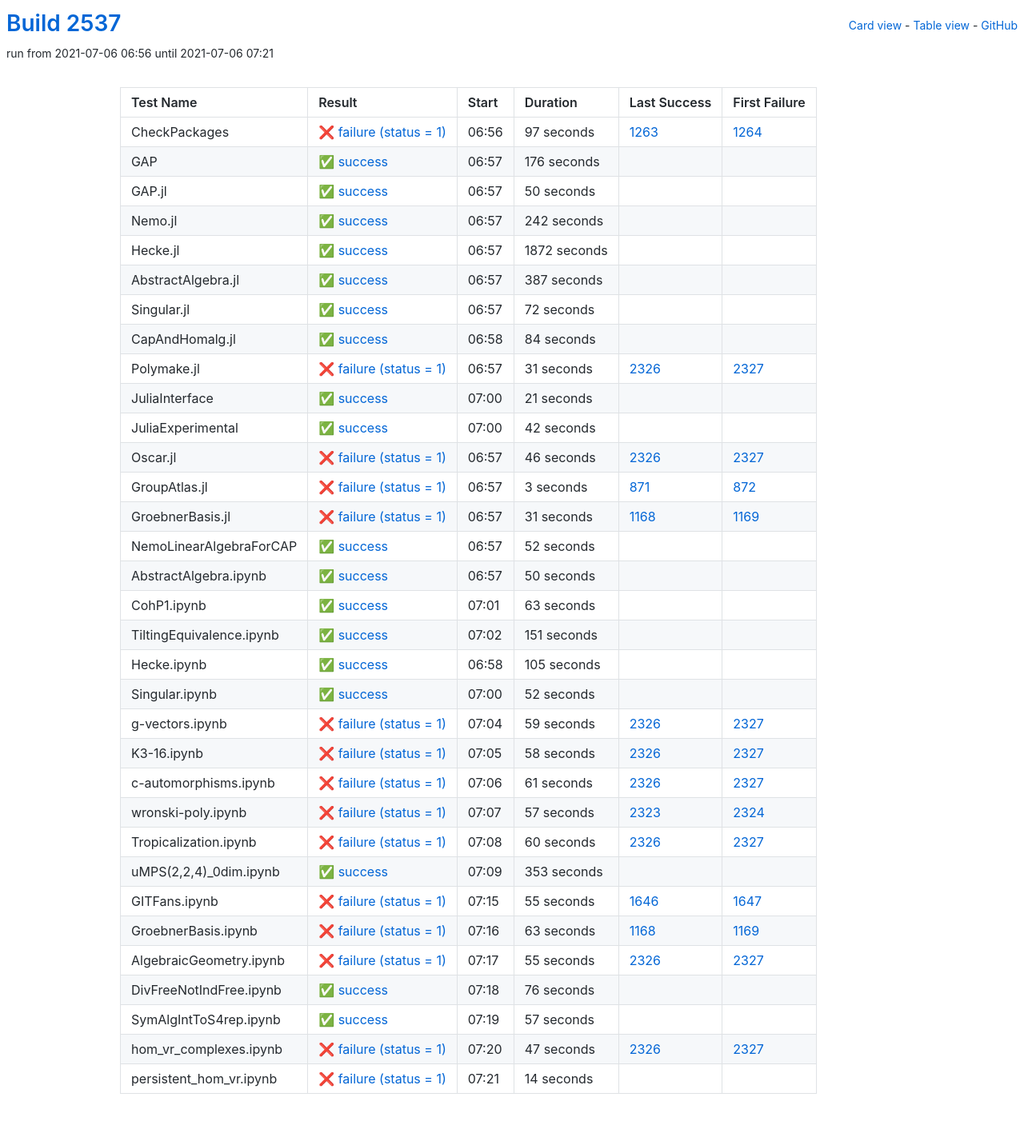
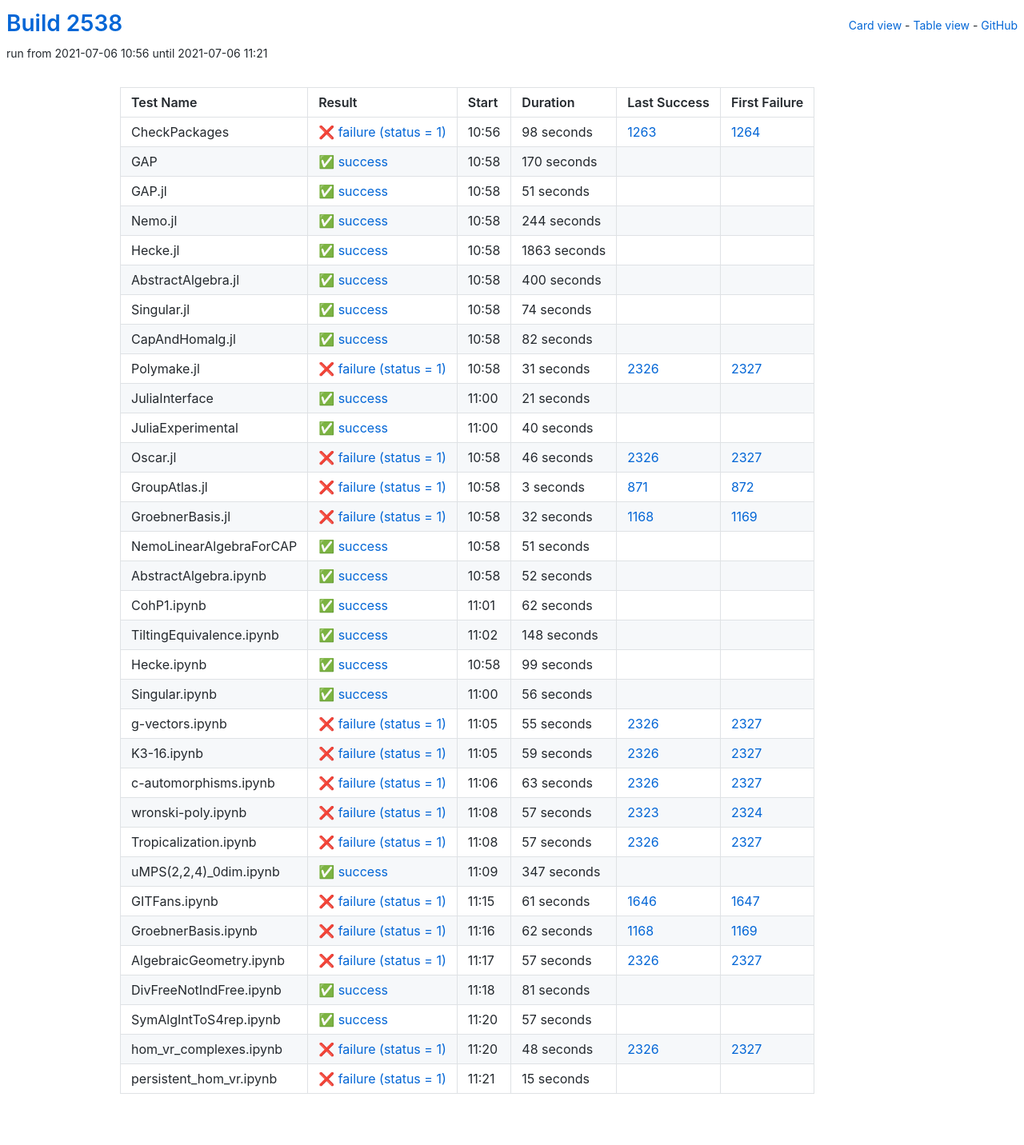
Before and after one commit to oscar-system/oscar-ci-status-stable, a Jekyll site: the page built from table.html, in a window 1280 px wide. Shown: the whole page at 80% size. Built offline with Jekyll 4.4.1, drawn with Linux system fonts in a browser that asks for light colours.

Commit message:
Build #2538

```diff
--- a/_data/ci.yml
+++ b/_data/ci.yml
@@ -1,6 +1,6 @@
 ---
-build: 2537
-build_url: https://oscarci.mathematik.uni-kl.de/job/oscar-stable/2537/
+build: 2538
+build_url: https://oscarci.mathematik.uni-kl.de/job/oscar-stable/2538/
 job: oscar-stable
 organization: oscar-system
 repo: oscar-ci-status-stable
@@ -8,104 +8,104 @@ repourl: https://github.com/oscar-system/oscar-ci-status-stable
 tests:
 - name: CheckPackages
   id: checkpackages
-  log: https://oscarci.mathematik.uni-kl.de/job/oscar-stable/2537/artifact/logs/build-2537/CheckPackages.log
-  start: 2021-07-06 06:56
+  log: https://oscarci.mathematik.uni-kl.de/job/oscar-stable/2538/artifact/logs/build-2538/CheckPackages.log
+  start: 2021-07-06 10:56
   success: false
   exitcode: 1
   status: failure
-  duration: 97
+  duration: 98
   last_success: 1263
   last_success_url: https://oscarci.mathematik.uni-kl.de/job/oscar-stable/1263/
   first_failure: 1264
   first_failure_url: https://oscarci.mathematik.uni-kl.de/job/oscar-stable/1264/
 - name: GAP
   id: gap
-  log: https://oscarci.mathematik.uni-kl.de/job/oscar-stable/2537/artifact/logs/build-2537/GAP.log
-  start: 2021-07-06 06:57
+  log: https://oscarci.mathematik.uni-kl.de/job/oscar-stable/2538/artifact/logs/build-2538/GAP.log
+  start: 2021-07-06 10:58
   success: true
   exitcode: 0
   status: success
-  duration: 176
+  duration: 170
   last_success: false
   last_success_url:
   first_failure: false
   first_failure_url:
 - name: GAP.jl
   id: gap-jl
-  log: https://oscarci.mathematik.uni-kl.de/job/oscar-stable/2537/artifact/logs/build-2537/GAP.jl.log
-  start: 2021-07-06 06:57
+  log: https://oscarci.mathematik.uni-kl.de/job/oscar-stable/2538/artifact/logs/build-2538/GAP.jl.log
+  start: 2021-07-06 10:58
   success: true
   exitcode: 0
   status: success
-  duration: 50
+  duration: 51
   last_success: false
   last_success_url:
   first_failure: false
   first_failure_url:
 - name: Nemo.jl
   id: nemo-jl
-  log: https://oscarci.mathematik.uni-kl.de/job/oscar-stable/2537/artifact/logs/build-2537/Nemo.jl.log
-  start: 2021-07-06 06:57
+  log: https://oscarci.mathematik.uni-kl.de/job/oscar-stable/2538/artifact/logs/build-2538/Nemo.jl.log
+  start: 2021-07-06 10:58
   success: true
   exitcode: 0
   status: success
-  duration: 242
+  duration: 244
   last_success: false
   last_success_url:
   first_failure: false
   first_failure_url:
 - name: Hecke.jl
   id: hecke-jl
-  log: https://oscarci.mathematik.uni-kl.de/job/oscar-stable/2537/artifact/logs/build-2537/Hecke.jl.log
-  start: 2021-07-06 06:57
+  log: https://oscarci.mathematik.uni-kl.de/job/oscar-stable/2538/artifact/logs/build-2538/Hecke.jl.log
+  start: 2021-07-06 10:58
   success: true
   exitcode: 0
   status: success
-  duration: 1872
+  duration: 1863
   last_success: false
   last_success_url:
   first_failure: false
   first_failure_url:
 - name: AbstractAlgebra.jl
   id: abstractalgebra-jl
-  log: https://oscarci.mathematik.uni-kl.de/job/oscar-stable/2537/artifact/logs/build-2537/AbstractAlgebra.jl.log
-  start: 2021-07-06 06:57
+  log: https://oscarci.mathematik.uni-kl.de/job/oscar-stable/2538/artifact/logs/build-2538/AbstractAlgebra.jl.log
+  start: 2021-07-06 10:58
   success: true
   exitcode: 0
   status: success
-  duration: 387
+  duration: 400
   last_success: false
   last_success_url:
   first_failure: false
   first_failure_url:
 - name: Singular.jl
   id: singular-jl
-  log: https://oscarci.mathematik.uni-kl.de/job/oscar-stable/2537/artifact/logs/build-2537/Singular.jl.log
-  start: 2021-07-06 06:57
+  log: https://oscarci.mathematik.uni-kl.de/job/oscar-stable/2538/artifact/logs/build-2538/Singular.jl.log
+  start: 2021-07-06 10:58
   success: true
   exitcode: 0
   status: success
-  duration: 72
+  duration: 74
   last_success: false
   last_success_url:
   first_failure: false
   first_failure_url:
 - name: CapAndHomalg.jl
   id: capandhomalg-jl
-  log: https://oscarci.mathematik.uni-kl.de/job/oscar-stable/2537/artifact/logs/build-2537/CapAndHomalg.jl.log
-  start: 2021-07-06 06:58
+  log: https://oscarci.mathematik.uni-kl.de/job/oscar-stable/2538/artifact/logs/build-2538/CapAndHomalg.jl.log
+  start: 2021-07-06 10:58
   success: true
   exitcode: 0
   status: success
-  duration: 84
+  duration: 82
   last_success: false
   last_success_url:
   first_failure: false
   first_failure_url:
 - name: Polymake.jl
   id: polymake-jl
-  log: https://oscarci.mathematik.uni-kl.de/job/oscar-stable/2537/artifact/logs/build-2537/Polymake.jl.log
-  start: 2021-07-06 06:57
+  log: https://oscarci.mathematik.uni-kl.de/job/oscar-stable/2538/artifact/logs/build-2538/Polymake.jl.log
+  start: 2021-07-06 10:58
   success: false
   exitcode: 1
   status: failure
@@ -116,8 +116,8 @@ tests:
   first_failure_url: https://oscarci.mathematik.uni-kl.de/job/oscar-stable/2327/
 - name: JuliaInterface
   id: juliainterface
-  log: https://oscarci.mathematik.uni-kl.de/job/oscar-stable/2537/artifact/logs/build-2537/JuliaInterface.log
-  start: 2021-07-06 07:00
+  log: https://oscarci.mathematik.uni-kl.de/job/oscar-stable/2538/artifact/logs/build-2538/JuliaInterface.log
+  start: 2021-07-06 11:00
   success: true
   exitcode: 0
   status: success
@@ -128,20 +128,20 @@ tests:
   first_failure_url:
 - name: JuliaExperimental
   id: juliaexperimental
-  log: https://oscarci.mathematik.uni-kl.de/job/oscar-stable/2537/artifact/logs/build-2537/JuliaExperimental.log
-  start: 2021-07-06 07:00
+  log: https://oscarci.mathematik.uni-kl.de/job/oscar-stable/2538/artifact/logs/build-2538/JuliaExperimental.log
+  start: 2021-07-06 11:00
   success: true
   exitcode: 0
   status: success
-  duration: 42
+  duration: 40
   last_success: false
   last_success_url:
   first_failure: false
   first_failure_url:
 - name: Oscar.jl
   id: oscar-jl
-  log: https://oscarci.mathematik.uni-kl.de/job/oscar-stable/2537/artifact/logs/build-2537/Oscar.jl.log
-  start: 2021-07-06 06:57
+  log: https://oscarci.mathematik.uni-kl.de/job/oscar-stable/2538/artifact/logs/build-2538/Oscar.jl.log
+  start: 2021-07-06 10:58
   success: false
   exitcode: 1
   status: failure
@@ -152,8 +152,8 @@ tests:
   first_failure_url: https://oscarci.mathematik.uni-kl.de/job/oscar-stable/2327/
 - name: GroupAtlas.jl
   id: groupatlas-jl
-  log: https://oscarci.mathematik.uni-kl.de/job/oscar-stable/2537/artifact/logs/build-2537/GroupAtlas.jl.log
-  start: 2021-07-06 06:57
+  log: https://oscarci.mathematik.uni-kl.de/job/oscar-stable/2538/artifact/logs/build-2538/GroupAtlas.jl.log
+  start: 2021-07-06 10:58
   success: false
   exitcode: 1
   status: failure
@@ -164,20 +164,32 @@ tests:
   first_failure_url: https://oscarci.mathematik.uni-kl.de/job/oscar-stable/872/
 - name: GroebnerBasis.jl
   id: groebnerbasis-jl
-  log: https://oscarci.mathematik.uni-kl.de/job/oscar-stable/2537/artifact/logs/build-2537/GroebnerBasis.jl.log
-  start: 2021-07-06 06:57
+  log: https://oscarci.mathematik.uni-kl.de/job/oscar-stable/2538/artifact/logs/build-2538/GroebnerBasis.jl.log
+  start: 2021-07-06 10:58
   success: false
   exitcode: 1
   status: failure
-  duration: 31
+  duration: 32
   last_success: 1168
   last_success_url: https://oscarci.mathematik.uni-kl.de/job/oscar-stable/1168/
   first_failure: 1169
   first_failure_url: https://oscarci.mathematik.uni-kl.de/job/oscar-stable/1169/
 - name: NemoLinearAlgebraForCAP
   id: nemolinearalgebraforcap
-  log: https://oscarci.mathematik.uni-kl.de/job/oscar-stable/2537/artifact/logs/build-2537/NemoLinearAlgebraForCAP.log
-  start: 2021-07-06 06:57
+  log: https://oscarci.mathematik.uni-kl.de/job/oscar-stable/2538/artifact/logs/build-2538/NemoLinearAlgebraForCAP.log
+  start: 2021-07-06 10:58
+  success: true
+  exitcode: 0
+  status: success
+  duration: 51
+  last_success: false
+  last_success_url:
+  first_failure: false
+  first_failure_url:
+- name: AbstractAlgebra.ipynb
+  id: abstractalgebra-ipynb
+  log: https://oscarci.mathematik.uni-kl.de/job/oscar-stable/2538/artifact/logs/build-2538/AbstractAlgebra.ipynb.log
+  start: 2021-07-06 10:58
   success: true
   exitcode: 0
   status: success
@@ -186,70 +198,70 @@ tests:
   last_success_url:
   first_failure: false
   first_failure_url:
-- name: AbstractAlgebra.ipynb
-  id: abstractalgebra-ipynb
-  log: https://oscarci.mathematik.uni-kl.de/job/oscar-stable/2537/artifact/logs/build-2537/AbstractAlgebra.ipynb.log
-  start: 2021-07-06 06:57
+- name: CohP1.ipynb
+  id: cohp1-ipynb
+  log: https://oscarci.mathematik.uni-kl.de/job/oscar-stable/2538/artifact/logs/build-2538/CohP1.ipynb.log
+  start: 2021-07-06 11:01
   success: true
   exitcode: 0
   status: success
-  duration: 50
-  last_success: false
-  last_success_url:
-  first_failure: false
-  first_failure_url:
-- name: CohP1.ipynb
-  id: cohp1-ipynb
-  log: https://oscarci.mathematik.uni-kl.de/job/oscar-stable/2537/artifact/logs/build-2537/CohP1.ipynb.log
-  start: 2021-07-06 07:01
-  success: true
-  exitcode: 0
-  status: success
-  duration: 63
+  duration: 62
   last_success: false
   last_success_url:
   first_failure: false
   first_failure_url:
 - name: TiltingEquivalence.ipynb
   id: tiltingequivalence-ipynb
-  log: https://oscarci.mathematik.uni-kl.de/job/oscar-stable/2537/artifact/logs/build-2537/TiltingEquivalence.ipynb.log
-  start: 2021-07-06 07:02
+  log: https://oscarci.mathematik.uni-kl.de/job/oscar-stable/2538/artifact/logs/build-2538/TiltingEquivalence.ipynb.log
+  start: 2021-07-06 11:02
   success: true
   exitcode: 0
   status: success
-  duration: 151
+  duration: 148
   last_success: false
   last_success_url:
   first_failure: false
   first_failure_url:
 - name: Hecke.ipynb
   id: hecke-ipynb
-  log: https://oscarci.mathematik.uni-kl.de/job/oscar-stable/2537/artifact/logs/build-2537/Hecke.ipynb.log
-  start: 2021-07-06 06:58
+  log: https://oscarci.mathematik.uni-kl.de/job/oscar-stable/2538/artifact/logs/build-2538/Hecke.ipynb.log
+  start: 2021-07-06 10:58
   success: true
   exitcode: 0
   status: success
-  duration: 105
+  duration: 99
   last_success: false
   last_success_url:
   first_failure: false
   first_failure_url:
 - name: Singular.ipynb
   id: singular-ipynb
-  log: https://oscarci.mathematik.uni-kl.de/job/oscar-stable/2537/artifact/logs/build-2537/Singular.ipynb.log
-  start: 2021-07-06 07:00
+  log: https://oscarci.mathematik.uni-kl.de/job/oscar-stable/2538/artifact/logs/build-2538/Singular.ipynb.log
+  start: 2021-07-06 11:00
   success: true
   exitcode: 0
   status: success
-  duration: 52
+  duration: 56
   last_success: false
   last_success_url:
   first_failure: false
   first_failure_url:
 - name: g-vectors.ipynb
   id: g-vectors-ipynb
-  log: https://oscarci.mathematik.uni-kl.de/job/oscar-stable/2537/artifact/logs/build-2537/g-vectors.ipynb.log
-  start: 2021-07-06 07:04
+  log: https://oscarci.mathematik.uni-kl.de/job/oscar-stable/2538/artifact/logs/build-2538/g-vectors.ipynb.log
+  start: 2021-07-06 11:05
+  success: false
+  exitcode: 1
+  status: failure
+  duration: 55
+  last_success: 2326
+  last_success_url: https://oscarci.mathematik.uni-kl.de/job/oscar-stable/2326/
+  first_failure: 2327
+  first_failure_url: https://oscarci.mathematik.uni-kl.de/job/oscar-stable/2327/
+- name: K3-16.ipynb
+  id: k3-16-ipynb
+  log: https://oscarci.mathematik.uni-kl.de/job/oscar-stable/2538/artifact/logs/build-2538/K3-16.ipynb.log
+  start: 2021-07-06 11:05
   success: false
   exitcode: 1
   status: failure
@@ -258,34 +270,22 @@ tests:
   last_success_url: https://oscarci.mathematik.uni-kl.de/job/oscar-stable/2326/
   first_failure: 2327
   first_failure_url: https://oscarci.mathematik.uni-kl.de/job/oscar-stable/2327/
-- name: K3-16.ipynb
-  id: k3-16-ipynb
-  log: https://oscarci.mathematik.uni-kl.de/job/oscar-stable/2537/artifact/logs/build-2537/K3-16.ipynb.log
-  start: 2021-07-06 07:05
+- name: c-automorphisms.ipynb
+  id: c-automorphisms-ipynb
+  log: https://oscarci.mathematik.uni-kl.de/job/oscar-stable/2538/artifact/logs/build-2538/c-automorphisms.ipynb.log
+  start: 2021-07-06 11:06
   success: false
   exitcode: 1
   status: failure
-  duration: 58
-  last_success: 2326
-  last_success_url: https://oscarci.mathematik.uni-kl.de/job/oscar-stable/2326/
-  first_failure: 2327
-  first_failure_url: https://oscarci.mathematik.uni-kl.de/job/oscar-stable/2327/
-- name: c-automorphisms.ipynb
-  id: c-automorphisms-ipynb
-  log: https://oscarci.mathematik.uni-kl.de/job/oscar-stable/2537/artifact/logs/build-2537/c-automorphisms.ipynb.log
-  start: 2021-07-06 07:06
-  success: false
-  exitcode: 1
-  status: failure
-  duration: 61
+  duration: 63
   last_success: 2326
   last_success_url: https://oscarci.mathematik.uni-kl.de/job/oscar-stable/2326/
   first_failure: 2327
   first_failure_url: https://oscarci.mathematik.uni-kl.de/job/oscar-stable/2327/
 - name: wronski-poly.ipynb
   id: wronski-poly-ipynb
-  log: https://oscarci.mathematik.uni-kl.de/job/oscar-stable/2537/artifact/logs/build-2537/wronski-poly.ipynb.log
-  start: 2021-07-06 07:07
+  log: https://oscarci.mathematik.uni-kl.de/job/oscar-stable/2538/artifact/logs/build-2538/wronski-poly.ipynb.log
+  start: 2021-07-06 11:08
   success: false
   exitcode: 1
   status: failure
@@ -296,80 +296,80 @@ tests:
   first_failure_url: https://oscarci.mathematik.uni-kl.de/job/oscar-stable/2324/
 - name: Tropicalization.ipynb
   id: tropicalization-ipynb
-  log: https://oscarci.mathematik.uni-kl.de/job/oscar-stable/2537/artifact/logs/build-2537/Tropicalization.ipynb.log
-  start: 2021-07-06 07:08
+  log: https://oscarci.mathematik.uni-kl.de/job/oscar-stable/2538/artifact/logs/build-2538/Tropicalization.ipynb.log
+  start: 2021-07-06 11:08
   success: false
   exitcode: 1
   status: failure
-  duration: 60
+  duration: 57
   last_success: 2326
   last_success_url: https://oscarci.mathematik.uni-kl.de/job/oscar-stable/2326/
   first_failure: 2327
   first_failure_url: https://oscarci.mathematik.uni-kl.de/job/oscar-stable/2327/
 - name: uMPS(2,2,4)_0dim.ipynb
   id: umps-2-2-4-0dim-ipynb
-  log: https://oscarci.mathematik.uni-kl.de/job/oscar-stable/2537/artifact/logs/build-2537/uMPS-2-2-4-_0dim.ipynb.log
-  start: 2021-07-06 07:09
+  log: https://oscarci.mathematik.uni-kl.de/job/oscar-stable/2538/artifact/logs/build-2538/uMPS-2-2-4-_0dim.ipynb.log
+  start: 2021-07-06 11:09
   success: true
   exitcode: 0
   status: success
-  duration: 353
+  duration: 347
   last_success: false
   last_success_url:
   first_failure: false
   first_failure_url:
 - name: GITFans.ipynb
   id: gitfans-ipynb
-  log: https://oscarci.mathematik.uni-kl.de/job/oscar-stable/2537/artifact/logs/build-2537/GITFans.ipynb.log
-  start: 2021-07-06 07:15
+  log: https://oscarci.mathematik.uni-kl.de/job/oscar-stable/2538/artifact/logs/build-2538/GITFans.ipynb.log
+  start: 2021-07-06 11:15
   success: false
   exitcode: 1
   status: failure
-  duration: 55
+  duration: 61
   last_success: 1646
   last_success_url: https://oscarci.mathematik.uni-kl.de/job/oscar-stable/1646/
   first_failure: 1647
   first_failure_url: https://oscarci.mathematik.uni-kl.de/job/oscar-stable/1647/
 - name: GroebnerBasis.ipynb
   id: groebnerbasis-ipynb
-  log: https://oscarci.mathematik.uni-kl.de/job/oscar-stable/2537/artifact/logs/build-2537/GroebnerBasis.ipynb.log
-  start: 2021-07-06 07:16
+  log: https://oscarci.mathematik.uni-kl.de/job/oscar-stable/2538/artifact/logs/build-2538/GroebnerBasis.ipynb.log
+  start: 2021-07-06 11:16
   success: false
   exitcode: 1
   status: failure
-  duration: 63
+  duration: 62
   last_success: 1168
   last_success_url: https://oscarci.mathematik.uni-kl.de/job/oscar-stable/1168/
   first_failure: 1169
   first_failure_url: https://oscarci.mathematik.uni-kl.de/job/oscar-stable/1169/
 - name: AlgebraicGeometry.ipynb
   id: algebraicgeometry-ipynb
-  log: https://oscarci.mathematik.uni-kl.de/job/oscar-stable/2537/artifact/logs/build-2537/AlgebraicGeometry.ipynb.log
-  start: 2021-07-06 07:17
+  log: https://oscarci.mathematik.uni-kl.de/job/oscar-stable/2538/artifact/logs/build-2538/AlgebraicGeometry.ipynb.log
+  start: 2021-07-06 11:17
   success: false
   exitcode: 1
   status: failure
-  duration: 55
+  duration: 57
   last_success: 2326
   last_success_url: https://oscarci.mathematik.uni-kl.de/job/oscar-stable/2326/
   first_failure: 2327
   first_failure_url: https://oscarci.mathematik.uni-kl.de/job/oscar-stable/2327/
 - name: DivFreeNotIndFree.ipynb
   id: divfreenotindfree-ipynb
-  log: https://oscarci.mathematik.uni-kl.de/job/oscar-stable/2537/artifact/logs/build-2537/DivFreeNotIndFree.ipynb.log
-  start: 2021-07-06 07:18
+  log: https://oscarci.mathematik.uni-kl.de/job/oscar-stable/2538/artifact/logs/build-2538/DivFreeNotIndFree.ipynb.log
+  start: 2021-07-06 11:18
   success: true
   exitcode: 0
   status: success
-  duration: 76
+  duration: 81
   last_success: false
   last_success_url:
   first_failure: false
   first_failure_url:
 - name: SymAlgIntToS4rep.ipynb
   id: symalginttos4rep-ipynb
-  log: https://oscarci.mathematik.uni-kl.de/job/oscar-stable/2537/artifact/logs/build-2537/SymAlgIntToS4rep.ipynb.log
-  start: 2021-07-06 07:19
+  log: https://oscarci.mathematik.uni-kl.de/job/oscar-stable/2538/artifact/logs/build-2538/SymAlgIntToS4rep.ipynb.log
+  start: 2021-07-06 11:20
   success: true
   exitcode: 0
   status: success
@@ -380,24 +380,24 @@ tests:
   first_failure_url:
 - name: hom_vr_complexes.ipynb
   id: hom-vr-complexes-ipynb
-  log: https://oscarci.mathematik.uni-kl.de/job/oscar-stable/2537/artifact/logs/build-2537/hom_vr_complexes.ipynb.log
-  start: 2021-07-06 07:20
+  log: https://oscarci.mathematik.uni-kl.de/job/oscar-stable/2538/artifact/logs/build-2538/hom_vr_complexes.ipynb.log
+  start: 2021-07-06 11:20
   success: false
   exitcode: 1
   status: failure
-  duration: 47
+  duration: 48
   last_success: 2326
   last_success_url: https://oscarci.mathematik.uni-kl.de/job/oscar-stable/2326/
   first_failure: 2327
   first_failure_url: https://oscarci.mathematik.uni-kl.de/job/oscar-stable/2327/
 - name: persistent_hom_vr.ipynb
   id: persistent-hom-vr-ipynb
-  log: https://oscarci.mathematik.uni-kl.de/job/oscar-stable/2537/artifact/logs/build-2537/persistent_hom_vr.ipynb.log
-  start: 2021-07-06 07:21
+  log: https://oscarci.mathematik.uni-kl.de/job/oscar-stable/2538/artifact/logs/build-2538/persistent_hom_vr.ipynb.log
+  start: 2021-07-06 11:21
   success: false
   exitcode: 1
   status: failure
-  duration: 14
+  duration: 15
   last_success: false
   last_success_url:
   first_failure: false
```
Also changed, not shown: README.md.
